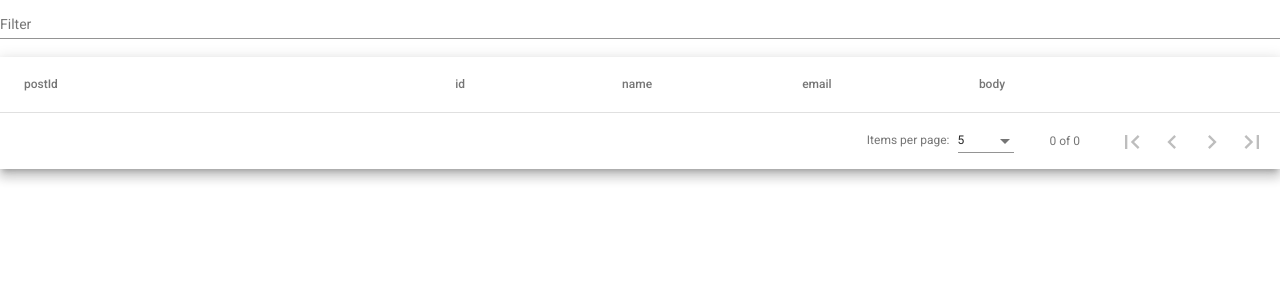
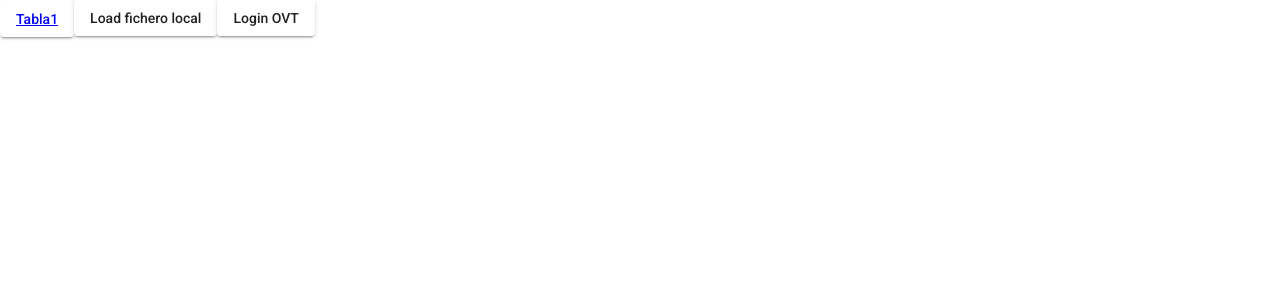
Before and after one commit to miguelciego/github-9rbpvl, an Angular app: page / in a window 1280 px wide. Shown: the top 300 px of the page. Built offline with nearby package versions, Linux system fonts and the light colour scheme; no server answers.

Commit message:
Aumentando botones

```diff
--- a/src/app/app-routing.module.ts
+++ b/src/app/app-routing.module.ts
@@ -1,10 +1,12 @@
 import { NgModule } from '@angular/core';
 import { Routes, RouterModule } from '@angular/router';
 import { Tabla1Component } from './tabla1/tabla1.component';
+import { HomepageComponent } from './homepage/homepage.component';
 
 
 const routes: Routes = [
-  { path: '', component: Tabla1Component },
+  { path: '', component: HomepageComponent },
+  { path: 'tabla1', component: Tabla1Component },
  // { path: 'products/:productId', component: ProductDetailsComponent },
 ];
 
--- /dev/null
+++ b/src/app/homepage/homepage.component.html
@@ -0,0 +1,3 @@
+<button mat-raised-button ><a routerLink="/tabla1">Tabla1</a></button>
+<button mat-raised-button>Load fichero local</button>
+<button mat-raised-button>Login OVT</button>
--- /dev/null
+++ b/src/app/homepage/homepage.component.ts
@@ -0,0 +1,16 @@
+import { Component, OnInit } from '@angular/core';
+
+
+@Component({
+  selector: 'app-homepage',
+  templateUrl: './homepage.component.html',
+  styleUrls: ['./homepage.component.css']
+})
+export class HomepageComponent implements OnInit {
+
+  constructor() { }
+
+  ngOnInit() {
+  }
+
+}
```
Also changed, not shown: src/app/app.module.ts (+6 -2 lines), src/app/homepage/homepage.component.css (added).
